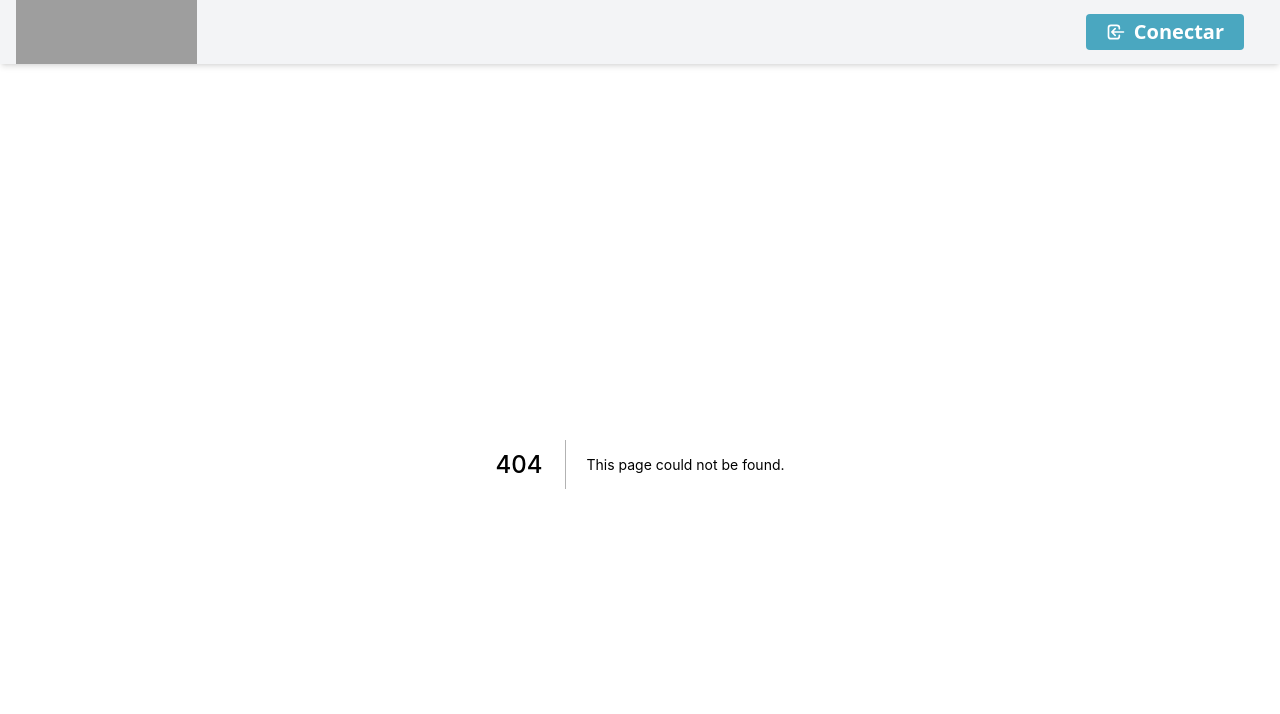
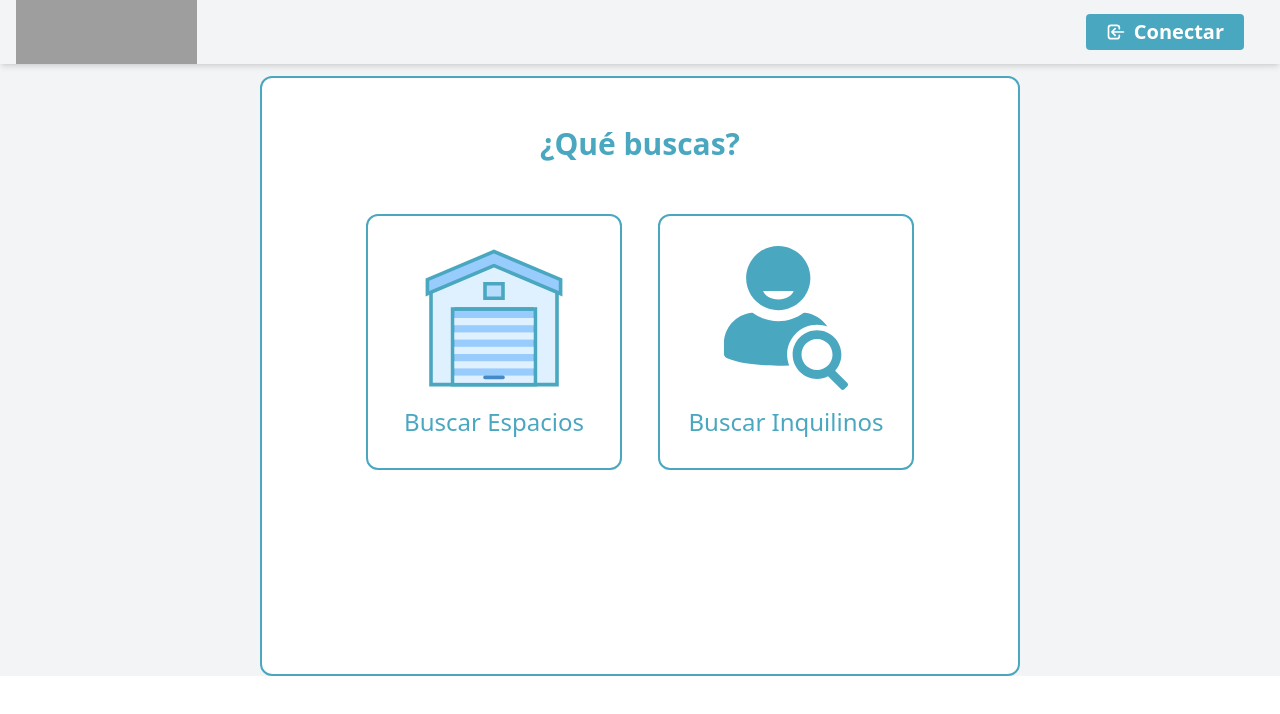
Before and after one commit to ISPP-2022/frontend, a Next.js app: page /discover in a window 1280 px wide. Before the commit this address had no page. Shown: the top 714 px of the page. Built offline with nearby package versions, Linux system fonts and the light colour scheme.

Commit message:
feat: Add the view discover tenant/space

```diff
--- /dev/null
+++ b/pages/discover/index.js
@@ -0,0 +1,50 @@
+import Head from "next/head";
+import Link from "next/link";
+
+export default function Selection() {
+  return (
+    <div className="max-h-full md:bg-gray-100 flex justify-center items-center">
+        <div className="md:bg-white p-4 md:w-[95vh] md:h-[75vh] md:w-2/3 md:mt-3 md:rounded-xl md:border-2 md:border-[#4aa7c0] ">
+          <div className="md:block hidden p-8 mb-5">
+            <h1 className="text-3xl flex justify-center items-center font-bold text-[#4aa7c0] ">¿Qué buscas?</h1>
+          </div>
+          <div className="grid grid-cols-1 md:flex md:justify-center md:flex-row md:space-x-9 ">
+            <Link href='space/browse'>
+              <button >
+                <div className="grid grid-cols-1 gap-4 w-64 h-64  content-center rounded-xl border-2 border-[#4aa7c0] ">
+                  <div className="flex justify-center">
+                    <img src="/images/garage.svg" width="100" height="100" className="w-36"></img>
+                  </div>
+                  <div>
+                    <h3 className="text-2xl justify-center items-center text-[#4aa7c0]">Buscar Espacios</h3>
+                  </div>
+                </div>
+              </button>
+            </Link>
+            <div className="md:hidden">
+              <br></br>
+            </div>
+            <Link href='tenant/browse'>
+              <button>
+                <div className="grid grid-cols-1 gap-4 w-64 h-64 content-center rounded-xl border-2 border-[#4aa7c0] ">
+                  <div className="flex justify-center">
+                    <img src="/images/searchPerson1.svg" width="100" height="100" className="w-36"></img>
+                  </div>
+                  <div>
+                    <h3 className="text-2xl justify-center items-center text-[#4aa7c0]">Buscar Inquilinos</h3>
+                  </div>
+                </div>
+              </button>
+            </Link>
+
+          </div>
+
+
+
+
+        </div>
+
+
+    </div>
+  )
+}
```
Also changed, not shown: public/images/garage.svg (added), public/images/searchPerson1.svg (added).
